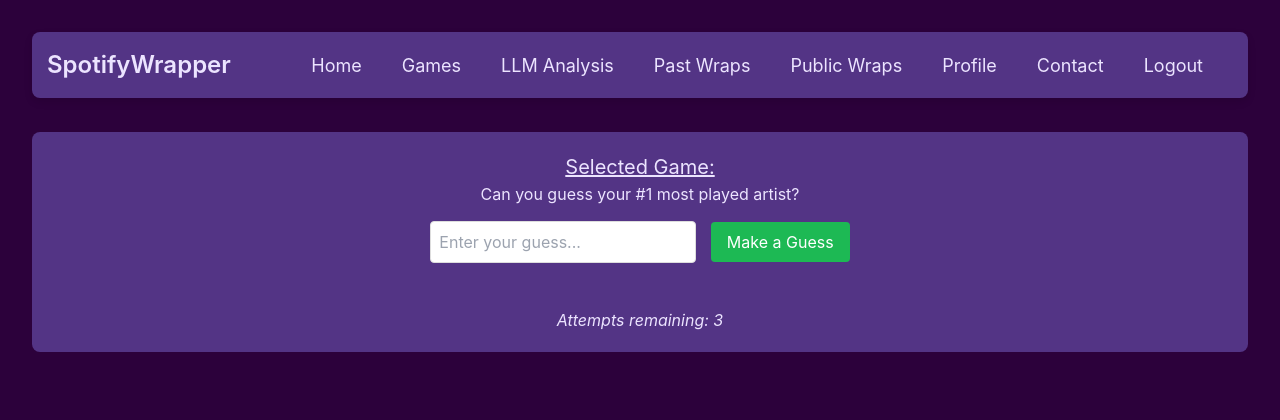
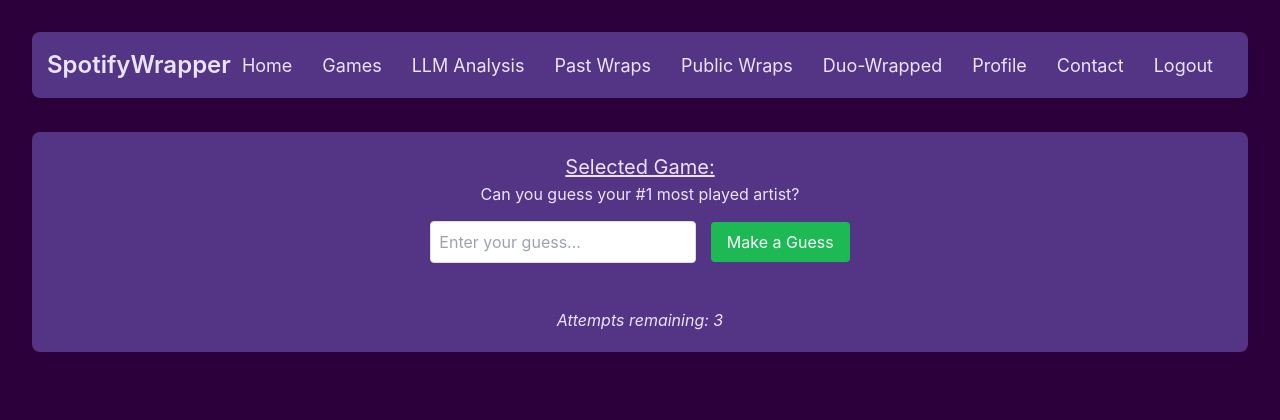
Before and after one commit to Apatel777/Spotify-Wrapper, a Django app: template users/templates/users/games.html in a window 1280 px wide. Shown: the top 420 px of the page. Run offline with Django 5.2, Linux system fonts and the light colour scheme; the template is opened without the code that fills it, so the values that code supplies are empty; some libraries are stand-ins or nearby versions.

Commit message:
Update Naves

```diff
--- a/users/templates/registered/dashboard.html
+++ b/users/templates/registered/dashboard.html
@@ -107,7 +107,7 @@
 
         .navbar-links li {
             position: relative;
-            margin-right: 20px;
+            margin-right: 10px;
         }
 
         .navbar-links a {
@@ -386,6 +386,7 @@
             <li><a href="{% url 'analysis' %}">{% trans 'LLM Analysis' %}</a></li>
             <li><a href="{% url 'wraps' %}">{% trans 'Past Wraps' %}</a></li>
             <li><a href="{% url 'public_wraps' %}">{% trans 'Public Wraps' %}</a></li>
+            <li><a href="{% url 'duo_wrapped' %}">Duo-Wrapped</a></li>
             <li><a href="{% url 'profile' %}">{% trans 'Profile' %}</a></li>
             <li><a href="{% url 'contact' %}">{% trans 'Contact' %}</a></li>
             <li><a href="{% url 'logout' %}">{% trans 'Logout' %}</a></li>
--- a/users/templates/users/analysis.html
+++ b/users/templates/users/analysis.html
@@ -116,7 +116,7 @@
 
         .navbar-links li {
             position: relative;
-            margin-right: 20px;
+            margin-right: 10px;
         }
 
         .navbar-links a {
@@ -254,6 +254,7 @@
             <li><a href="#">{% trans 'LLM Analysis' %}</a></li>
             <li><a href="{% url 'wraps' %}">{% trans 'Past Wraps' %}</a></li>
             <li><a href="{% url 'public_wraps' %}">{% trans 'Public Wraps' %}</a></li>
+            <li><a href="{% url 'duo_wrapped' %}">Duo-Wrapped</a></li>
             <li><a href="{% url 'profile' %}">{% trans 'Profile' %}</a></li>
             <li><a href="{% url 'contact' %}">{% trans 'Contact' %}</a></li>
             <li><a href="{% url 'logout' %}">{% trans 'Logout' %}</a></li>
--- a/users/templates/users/contact.html
+++ b/users/templates/users/contact.html
@@ -140,7 +140,7 @@
 
         .navbar-links li {
             position: relative; /* Required for dropdown positioning */
-            margin-right: 20px;
+            margin-right: 10px;
         }
 
         .navbar-links a {
@@ -315,6 +315,7 @@
             <li><a href="{% url 'analysis' %}">{% trans 'LLM Analysis' %}</a></li>
             <li><a href="{% url 'wraps' %}">{% trans 'Past Wraps' %}</a></li>
             <li><a href="{% url 'public_wraps' %}">{% trans 'Public Wraps' %}</a></li>
+            <li><a href="{% url 'duo_wrapped' %}">Duo-Wrapped</a></li>
             <li><a href="{% url 'profile' %}">{% trans 'Profile' %}</a></li>
             <li><a href="#">{% trans 'Contact' %}</a></li>
             <li><a href="{% url 'logout' %}">{% trans 'Logout' %}</a></li>
--- a/users/templates/users/duo_wrapped.html
+++ b/users/templates/users/duo_wrapped.html
@@ -130,7 +130,7 @@
 
         .navbar-links li {
             position: relative; /* Required for dropdown positioning */
-            margin-right: 20px;
+            margin-right: 10px;
         }
 
         .navbar-links a {
--- a/users/templates/users/games.html
+++ b/users/templates/users/games.html
@@ -130,7 +130,7 @@
 
         .navbar-links li {
             position: relative; /* Required for dropdown positioning */
-            margin-right: 20px;
+            margin-right: 10px;
         }
 
         .navbar-links a {
@@ -301,6 +301,7 @@
             <li><a href="{% url 'analysis' %}">{% trans 'LLM Analysis' %}</a></li>
             <li><a href="{% url 'wraps' %}">{% trans 'Past Wraps' %}</a></li>
             <li><a href="{% url 'public_wraps' %}">{% trans 'Public Wraps' %}</a></li>
+            <li><a href="{% url 'duo_wrapped' %}">Duo-Wrapped</a></li>
             <li><a href="{% url 'profile' %}">{% trans 'Profile' %}</a></li>
             <li><a href="{% url 'contact' %}">{% trans 'Contact' %}</a></li>
             <li><a href="{% url 'logout' %}">{% trans 'Logout' %}</a></li>
--- a/users/templates/users/profile.html
+++ b/users/templates/users/profile.html
@@ -117,7 +117,7 @@
 
         .navbar-links li {
             position: relative; /* Required for dropdown positioning */
-            margin-right: 20px;
+            margin-right: 10px;
         }
 
         .navbar-links a {
@@ -282,6 +282,7 @@
             <li><a href="{% url 'analysis' %}">{% trans 'LLM Analysis' %}</a></li>
             <li><a href="{% url 'wraps' %}">{% trans 'Past Wraps' %}</a></li>
             <li><a href="{% url 'public_wraps' %}">{% trans 'Public Wraps' %}</a></li>
+            <li><a href="{% url 'duo_wrapped' %}">Duo-Wrapped</a></li>
             <li><a href="#">{% trans 'Profile' %}</a></li>
             <li><a href="{% url 'contact' %}">{% trans 'Contact' %}</a></li>
             <li><a href="{% url 'logout' %}">{% trans 'Logout' %}</a></li>
--- a/users/templates/users/public_wraps.html
+++ b/users/templates/users/public_wraps.html
@@ -108,7 +108,7 @@
 
         .navbar-links li {
             position: relative;
-            margin-right: 20px;
+            margin-right: 10px;
         }
 
         .navbar-links a {
@@ -293,6 +293,7 @@
             <li><a href="{% url 'analysis' %}">{% trans 'LLM Analysis' %}</a></li>
             <li><a href="{% url 'wraps' %}">{% trans 'Past Wraps' %}</a></li>
             <li><a href="#">{% trans 'Public Wraps' %}</a></li>
+            <li><a href="{% url 'duo_wrapped' %}">Duo-Wrapped</a></li>
             <li><a href="{% url 'profile' %}">{% trans 'Profile' %}</a></li>
             <li><a href="{% url 'contact' %}">{% trans 'Contact' %}</a></li>
             <li><a href="{% url 'logout' %}">{% trans 'Logout' %}</a></li>
--- a/users/templates/users/wraps.html
+++ b/users/templates/users/wraps.html
@@ -108,7 +108,7 @@
 
         .navbar-links li {
             position: relative;
-            margin-right: 20px;
+            margin-right: 10px;
         }
 
         .navbar-links a {
@@ -302,6 +302,7 @@
             <li><a href="{% url 'analysis' %}">{% trans 'LLM Analysis' %}</a></li>
             <li><a href="#">{% trans 'Past Wraps' %}</a></li>
             <li><a href="{% url 'public_wraps' %}">{% trans 'Public Wraps' %}</a></li>
+            <li><a href="{% url 'duo_wrapped' %}">Duo-Wrapped</a></li>
             <li><a href="{% url 'profile' %}">{% trans 'Profile' %}</a></li>
             <li><a href="{% url 'contact' %}">{% trans 'Contact' %}</a></li>
             <li><a href="{% url 'logout' %}">{% trans 'Logout' %}</a></li>
```
